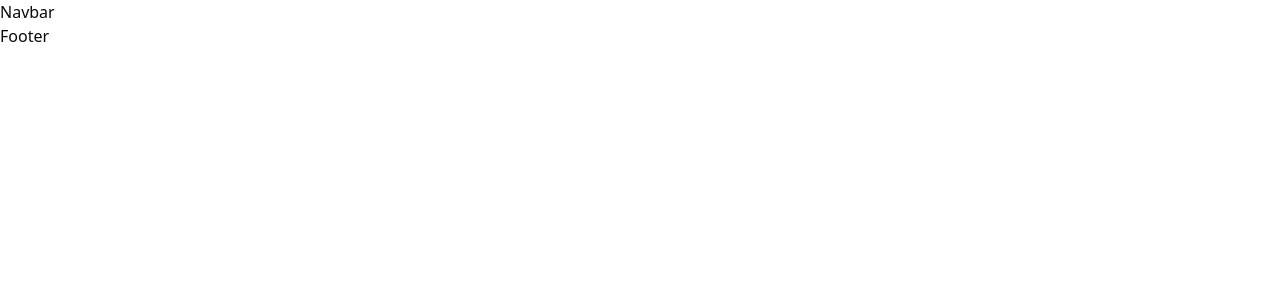
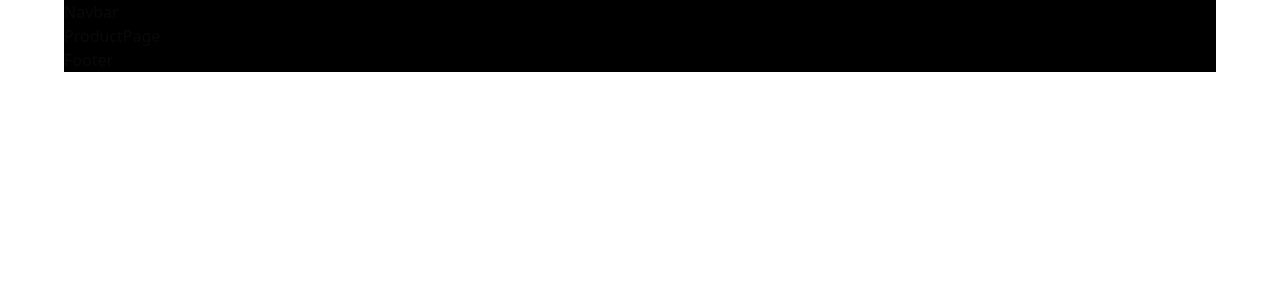
Before and after one commit to subhadip6296/Solar_project, a React (Vite) app in the folder client/: page /products in a window 1280 px wide. Before the commit this address had no page. Shown: the top 300 px of the page. Built offline with nearby package versions, Linux system fonts and the light colour scheme.

Commit message:
Initialization

```diff
--- a/client/index.html
+++ b/client/index.html
@@ -4,7 +4,7 @@
     <meta charset="UTF-8" />
     <link rel="icon" type="image/svg+xml" href="/favicon.svg" />
     <meta name="viewport" content="width=device-width, initial-scale=1.0" />
-    <title>Vite + React</title>
+    <title>GW Infra Solutions | Home</title>
   </head>
   <body>
     <div id="root"></div>
--- a/client/src/App.jsx
+++ b/client/src/App.jsx
@@ -6,6 +6,7 @@ import ServicesPage from "./pages/ServicesPage";
 import ContactPage from "./pages/ContactPage";
 import Navbar from "./components/default/Navbar";
 import Footer from "./components/default/Footer";
+import ProductPage from "./pages/ProductPage";
 
 // A component to set the page title
 const SetPageTitle = ({ title }) => {
@@ -18,7 +19,7 @@ const SetPageTitle = ({ title }) => {
 
 const App = () => {
   return (
-    <div>
+    <div className="bg-black w-[90%] m-auto">
       <Navbar />
       <Router>
         <Routes>
@@ -37,6 +38,15 @@ const App = () => {
               <>
                 <SetPageTitle title="About Us | GW Infra Solutions" />
                 <AboutPage />
+              </>
+            }
+          />
+          <Route
+            path="/products"
+            element={
+              <>
+                <SetPageTitle title="Products | GW Infra Solutions" />
+                <ProductPage />
               </>
             }
           />
--- /dev/null
+++ b/client/src/pages/ProductPage.jsx
@@ -0,0 +1,11 @@
+import React from "react";
+
+const ProductPage = () => {
+  return (
+    <>
+      <div>ProductPage</div>
+    </>
+  );
+};
+
+export default ProductPage;
```
